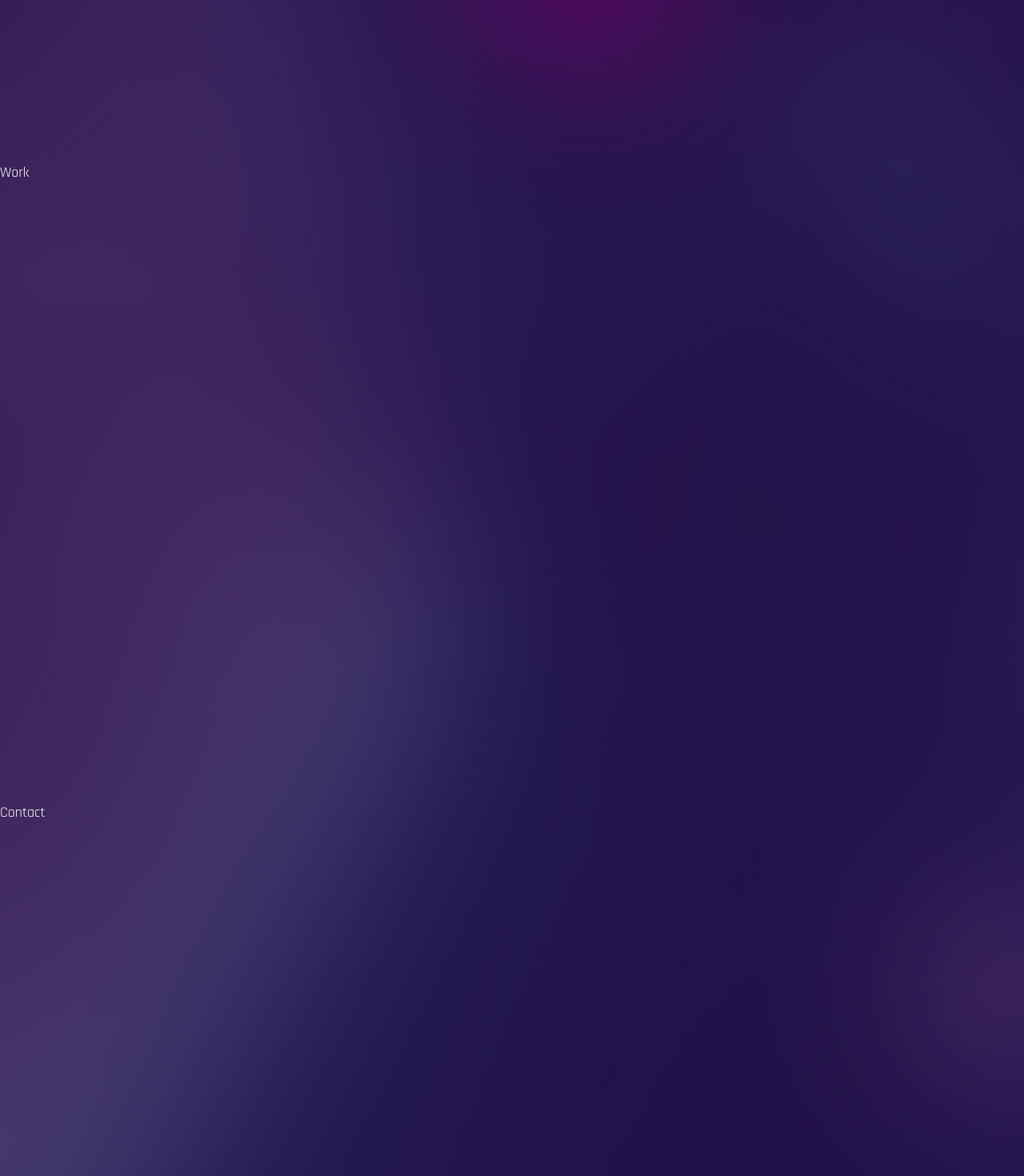
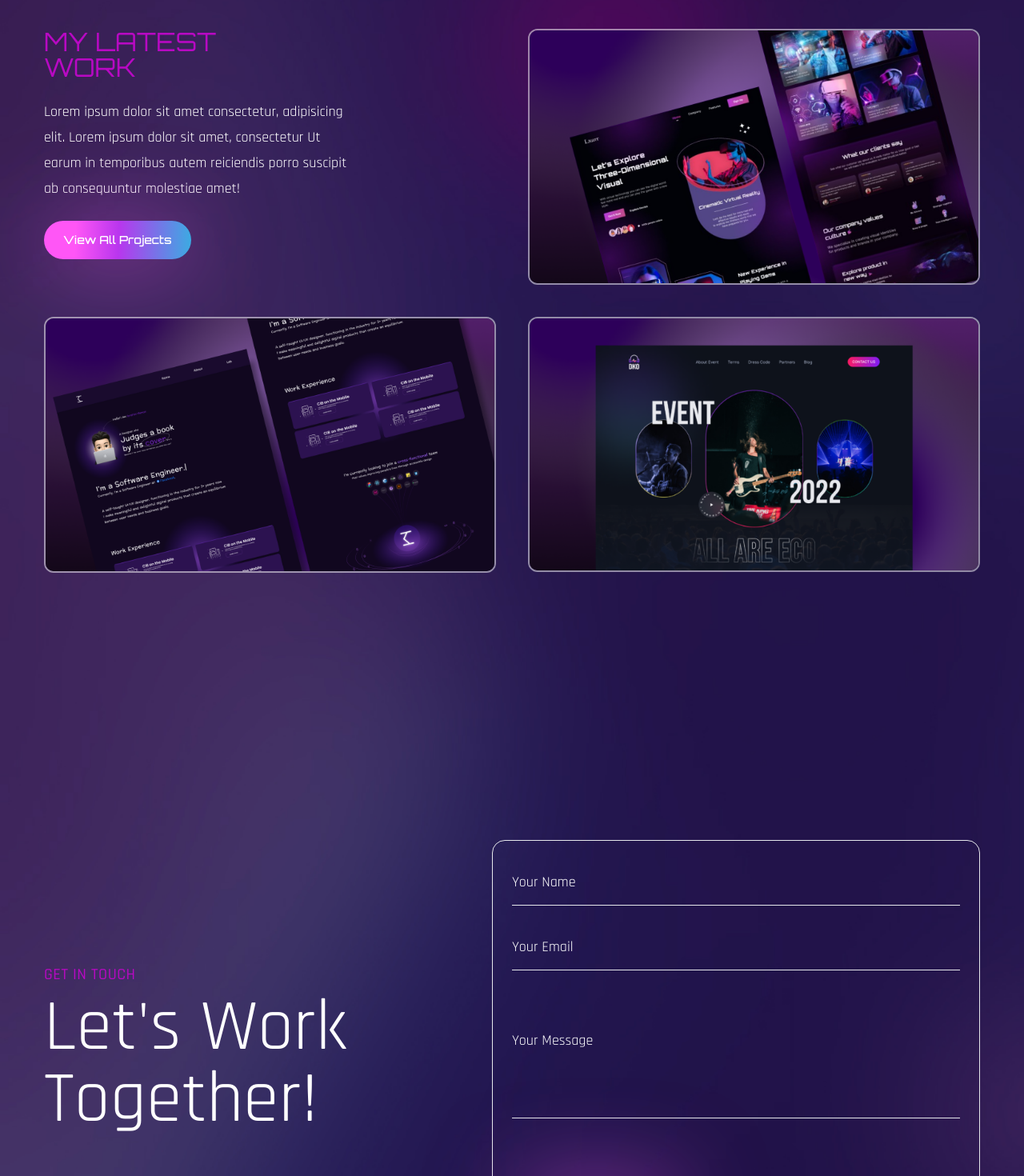
Before and after one commit to dev-kishor138/Portfolio-1.0, a React (Create React App) app: page / in a window 1280 px wide. Shown: the part 2700-4170 px from the top of the page at 80% size. Built offline with nearby package versions, Linux system fonts and the light colour scheme; the HTML template or start-up script is replaced by a standard one; a web font is replaced by a local one.

Commit message:
desgin complete

```diff
--- a/src/components/Contact.js
+++ b/src/components/Contact.js
@@ -1,10 +1,42 @@
 import React from "react";
+import { motion } from "framer-motion";
+import { fadeIn } from "../variants";
+
 
 const Contact = () => {
   return (
-    <div className="section" id="contact">
-      Contact
-    </div>
+    <section className="section lg:mt-40" id="contact">
+      <div className="container mx-auto">
+        <div className="flex flex-col lg:flex-row">
+          {/* text  */}
+          <motion.div
+          variants={fadeIn("right", 0.5)}
+          initial="hidden"
+          whileInView={"show"}
+          viewport={{ once: false, amount: 0.3 }}
+            className="flex-1 flex justify-start items-center">
+            <div>
+              <h4 className="text-xl uppercase text-accent font-medium mb-2 tracking-wide">get In touch</h4>
+              <h2 className="text-[45] lg:text-[90px] leading-none mb-12">
+                Let's Work <br /> Together!
+              </h2>
+            </div>
+          </motion.div>
+          {/* form  */}
+          <motion.form
+          variants={fadeIn("left", 0.5)}
+          initial="hidden"
+          whileInView={"show"}
+          viewport={{ once: false, amount: 0.3 }}
+            className="flex-1 border rounded-2xl flex flex-col gap-y-6 pb-24 p-6 items-start">
+            <input className="bg-transparent border-b py-3 outline-none w-full placeholder:text-white focus:border-accent transition-all" type="text" placeholder="Your Name" />
+            <input className="bg-transparent border-b py-3 outline-none w-full placeholder:text-white focus:border-accent transition-all" type="email" placeholder="Your Email" />
+            <textarea className="bg-transparent border-b py-12 outline-none w-full placeholder:text-white focus:border-accent transition-all resize-none mb-12" placeholder="Your Message" ></textarea>
+            <button className="btn btn-lg">Send Message</button>
+          </motion.form>
+        </div>
+      </div>
+    </section>
   );
 };
 
--- a/src/components/Work.js
+++ b/src/components/Work.js
@@ -1,10 +1,89 @@
 import React from "react";
+import image1 from "../assets/portfolio-img1.png";
+import image2 from "../assets/portfolio-img2.png";
+import image3 from "../assets/portfolio-img3.png";
+import { motion } from "framer-motion";
+import { fadeIn } from "../variants";
 
 const Work = () => {
   return (
-    <div className="section" id="work">
-      Work
-    </div>
+    <section className="section lg:mt-40" id="work">
+      <div className="container mx-auto">
+        <div className="flex flex-col lg:flex-row gap-x-10">
+          <motion.div
+            variants={fadeIn("left", 0.5)}
+            initial="hidden"
+            whileInView={"show"}
+            viewport={{ once: false, amount: 0.3 }}
+            className="flex-1 flex flex-col gap-y-12 mb-10 lg:mb-0">
+            {/* text  */}
+            <div className="mb-6">
+              <h2 className="h2 leading-light text-accent">
+                My Latest <br /> Work
+              </h2>
+              <p className="max-w-sm mb-6">
+                Lorem ipsum dolor sit amet consectetur, adipisicing elit. Lorem ipsum dolor sit amet, consectetur Ut earum in temporibus autem reiciendis porro suscipit ab consequuntur molestiae amet!
+              </p>
+              <button className="btn btn-sm">View All Projects</button>
+            </div>
+            {/* image */}
+            <div className="group relative overflow-hidden border-2 border-white/50 rounded-xl">
+              {/* overlay */}
+              <div className="group-hover:bg-black/70 w-full h-full  absolute z-40 transition-all duration-300"></div>
+              {/* img */}
+              <img
+              className="group-hover:scale-125 transition-all duration-500"  src={image1} alt="" />
+              {/* preTitle */}
+              <div className="absolute -bottom-full left-12 group-hover:bottom-24 transition-all duration-500 z-50">
+                <span className="text-gradient">UI/UX Projects</span>
+              </div>
+              {/* title  */}
+              <div className="absolute -bottom-full left-12 group-hover:bottom-14 transition-all duration-700 z-50">
+                <span className="text-3xl text-white">project Title</span>
+              </div>
+            </div>
+          </motion.div>
+          <motion.div
+            variants={fadeIn("right", 0.5)}
+            initial="hidden"
+            whileInView={"show"}
+            viewport={{ once: false, amount: 0.3 }}
+            className="flex-1 flex flex-col gap-y-10">
+            {/* image  */}
+            <div className="group relative overflow-hidden border-2 border-white/50 rounded-xl">
+              {/* overlay */}
+              <div className="group-hover:bg-black/70 w-full h-full  absolute z-40 transition-all duration-300"></div>
+              {/* img */}
+              <img
+              className="group-hover:scale-125 transition-all duration-500"  src={image2} alt="" />
+              {/* preTitle */}
+              <div className="absolute -bottom-full left-12 group-hover:bottom-24 transition-all duration-500 z-50">
+                <span className="text-gradient">UI/UX Projects</span>
+              </div>
+              {/* title  */}
+              <div className="absolute -bottom-full left-12 group-hover:bottom-14 transition-all duration-700 z-50">
+                <span className="text-3xl text-white">project Title</span>
+              </div>
+            </div>
+            <div className="group relative overflow-hidden border-2 border-white/50 rounded-xl">
+              {/* overlay */}
+              <div className="group-hover:bg-black/70 w-full h-full  absolute z-40 transition-all duration-300"></div>
+              {/* img */}
+              <img
+              className="group-hover:scale-125 transition-all duration-500"  src={image3} alt="" />
+              {/* preTitle */}
+              <div className="absolute -bottom-full left-12 group-hover:bottom-24 transition-all duration-500 z-50">
+                <span className="text-gradient">UI/UX Projects</span>
+              </div>
+              {/* title  */}
+              <div className="absolute -bottom-full left-12 group-hover:bottom-14 transition-all duration-700 z-50">
+                <span className="text-3xl text-white">project Title</span>
+              </div>
+            </div>
+          </motion.div>
+        </div>
+      </div>
+    </section>
   );
 };
 
```
